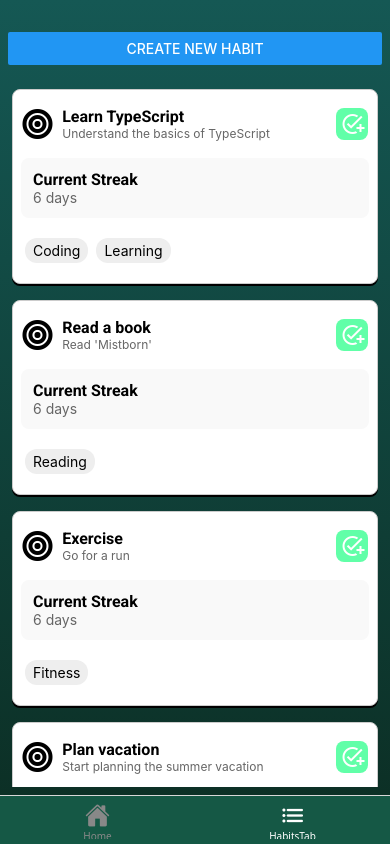
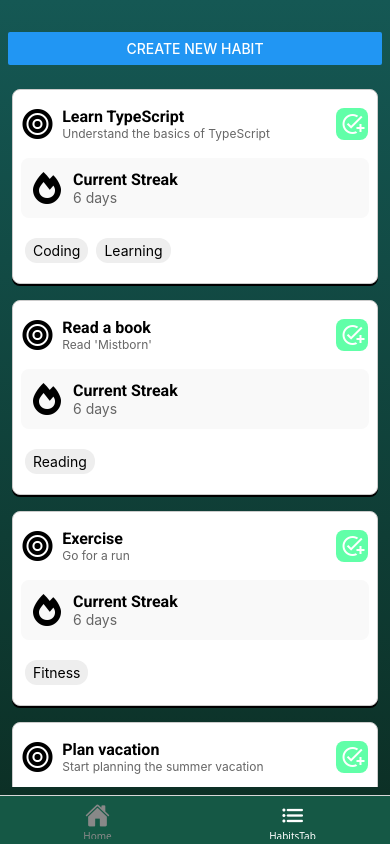
Before and after one commit to DiegoRojo99/Objexy, a React Native app: screen /HabitsTab in a window 390 px wide. Built offline with nearby package versions, Linux system fonts and the light colour scheme.

Commit message:
Added fire icon

```diff
--- a/components/habits/logs/HabitLogStreak.tsx
+++ b/components/habits/logs/HabitLogStreak.tsx
@@ -1,5 +1,6 @@
 import { Text, View, StyleSheet } from "react-native";
 import { HabitLog } from "../../../lib/types/Habit";
+import FontAwesome5 from '@expo/vector-icons/FontAwesome5';
 
 export default function HabitLogStreak({ logs }: { logs: HabitLog[] }) {
   function checkPreviousDay(date1: string, date2: string): boolean {
@@ -38,8 +39,11 @@ export default function HabitLogStreak({ logs }: { logs: HabitLog[] }) {
   const streak = calculateStreak(logs);
   return (
     <View style={styles.container}>
-      <Text style={styles.title}>Current Streak</Text>
-      <Text style={styles.streakCount}>{streak} days</Text>
+      <FontAwesome5 name="fire-alt" size={32} color="black" />
+      <View style={{ marginLeft: 12 }}>
+        <Text style={styles.title}>Current Streak</Text>
+        <Text style={styles.streakCount}>{streak} days</Text>
+      </View>
     </View>
   );
 }
@@ -50,6 +54,8 @@ const styles = StyleSheet.create({
     borderRadius: 8,
     backgroundColor: '#f9f9f9',
     marginVertical: 8,
+    flexDirection: 'row',
+    alignItems: 'center',
   },
   title: {
     fontFamily: 'Roboto-Bold',
```
